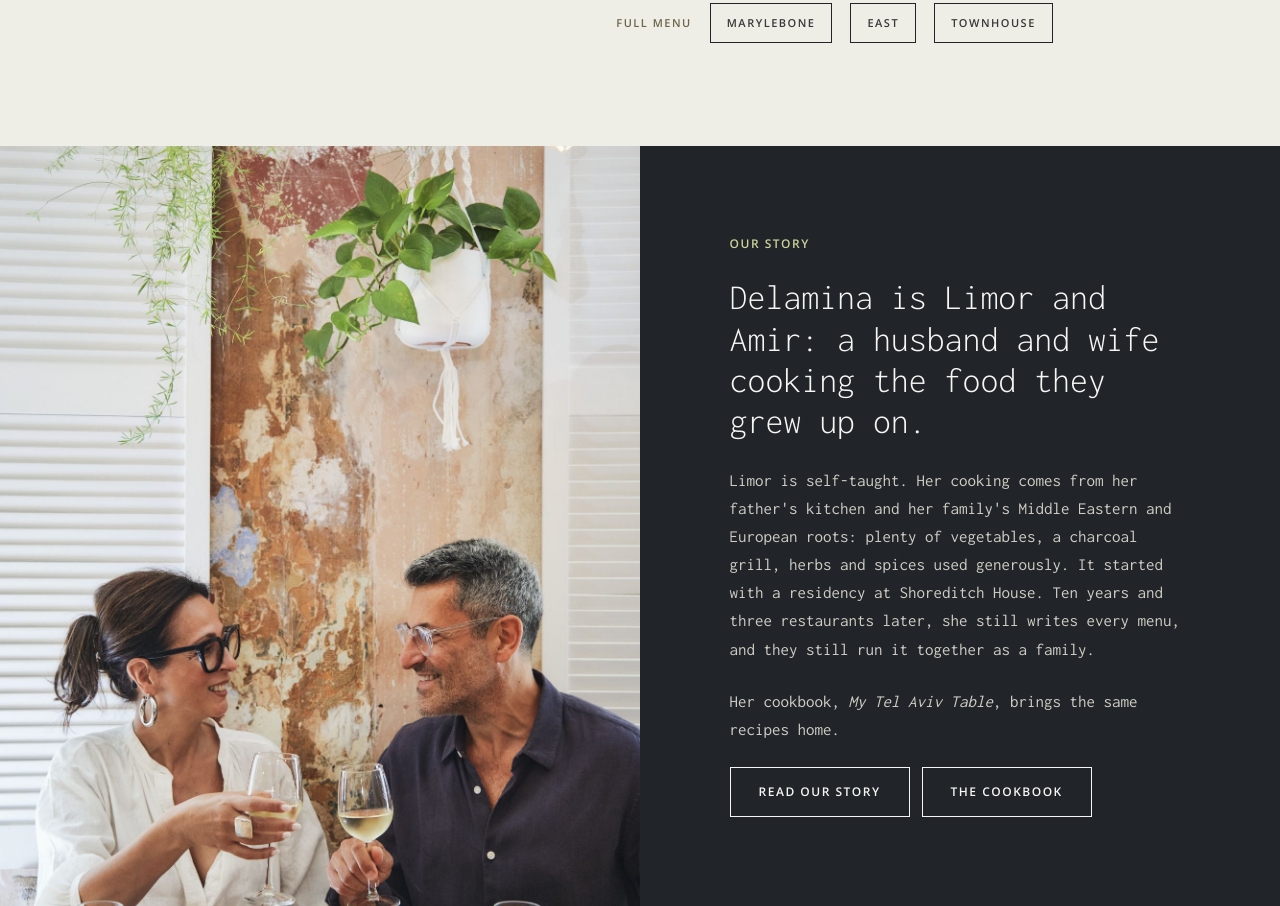
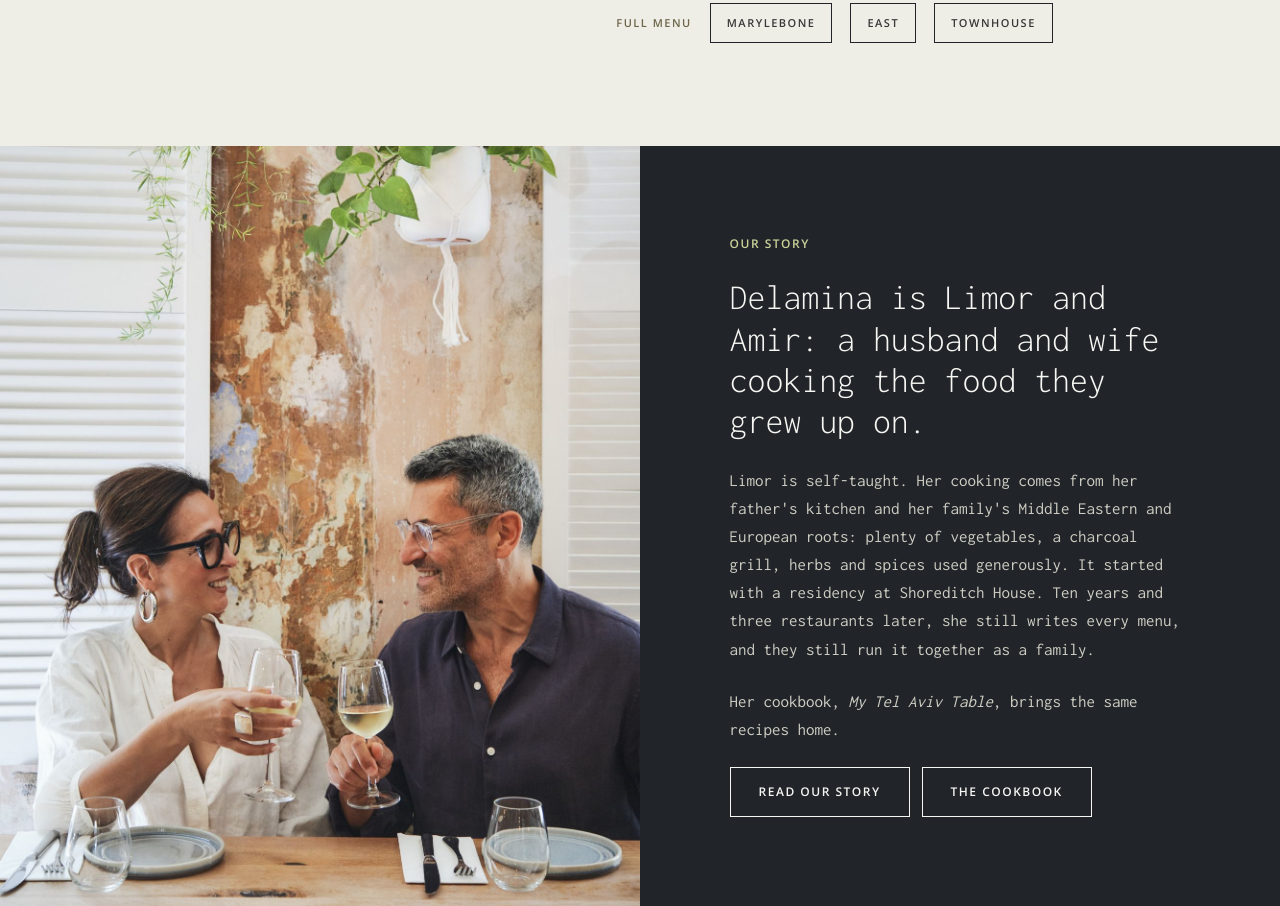
Before and after one commit to thewondergroup/delamina, a plain HTML site: page index.html in a window 1280 px wide. Shown: the part 3133-4039 px from the top of the page. Drawn offline with Linux system fonts and the light colour scheme.

Commit message:
Homepage founders photo repositioned to show both of them and the table

```diff
--- a/css/style.css
+++ b/css/style.css
@@ -384,7 +384,7 @@ a:hover .go b{transform:translateX(5px)}
 /* Founders */
 .storyx{display:grid;grid-template-columns:1fr 1fr;min-height:88vh;background:var(--charcoal)}
 .storyx-img{position:relative;overflow:hidden}
-.storyx-img img{position:absolute;inset:0;width:100%;height:100%;object-fit:cover;object-position:center 30%}
+.storyx-img img{position:absolute;inset:0;width:100%;height:100%;object-fit:cover;object-position:center 82%}
 .storyx-text{display:flex;flex-direction:column;justify-content:center;gap:24px;padding:clamp(48px,7vw,120px)}
 .storyx-text .eyebrow{color:#C9D39A}
 .storyx-text h2{color:var(--offwhite);font-size:clamp(26px,2.8vw,42px);line-height:1.15;text-transform:none;letter-spacing:0;font-weight:300}
```
